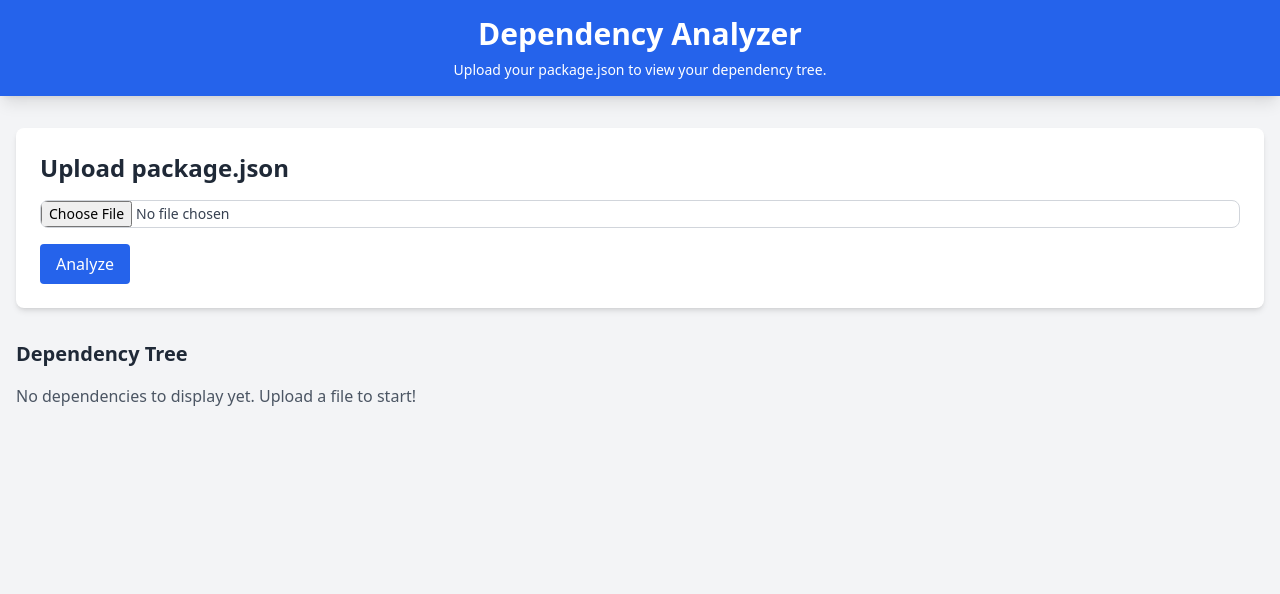
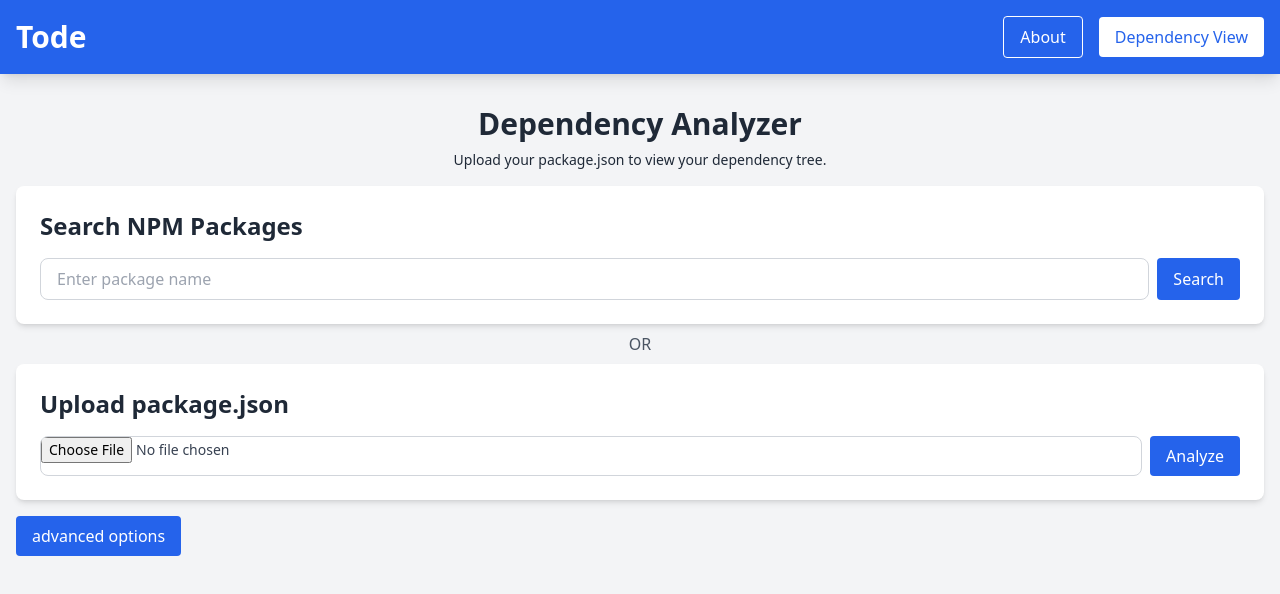
Before and after one commit to bayethelungah/Tode-Client, a React (Vite) app: page /dependency in a window 1280 px wide. Shown: the top 594 px of the page. Built offline with nearby package versions, Linux system fonts and the light colour scheme.

Commit message:
added search functionality and advanced options

```diff
--- a/src/pages/DependencyView.tsx
+++ b/src/pages/DependencyView.tsx
@@ -1,9 +1,25 @@
 import React, { useState } from "react";
+import { useNavigate } from "react-router-dom";
+import { DependencyNode, StatusColor } from "../types";
+import { DependencyTreeGenerator } from "../components/DependencyTreeGenerator";
+import Nav from "../components/Nav";
+import { fetchDependencies } from "../utils";
+
+const DEFAULT_SEARCH_DEPTH = 3;
+const MAX_SEARCH_DEPTH = 5;
+const MIN_SEARCH_DEPTH = 1;
 
 const DependencyView: React.FC = () => {
+  const navigate = useNavigate();
   const [file, setFile] = useState<File | null>(null);
   const [loading, setLoading] = useState(false);
-  const [dependencies, setDependencies] = useState<any>(null);
+  const [dependencies, setDependencies] = useState<DependencyNode | null>(null);
+  const [searchTerm, setSearchTerm] = useState('');
+  const [isSearching, setIsSearching] = useState(false);
+  const [error, setError] = useState<string | null>(null);
+  const [searchDepth, setSearchDepth] = useState(DEFAULT_SEARCH_DEPTH);
+  const [showOptions, setShowOptions] = useState(false);
+  const [showDevDependencies, setShowDevDependencies] = useState(false);
 
   const readFileAsync = (file: File): Promise<string> => {
     return new Promise((resolve, reject) => {
@@ -44,50 +60,134 @@ const DependencyView: React.FC = () => {
       return;
     }
 
-    const formData = {
-      content: await readFileAsync(file)
+
+    setLoading(true);
+    const dependencies = await fetchDependencies({body: await readFileAsync(file)}, "upload", { searchDepth });
+    setDependencies(dependencies.body as DependencyNode);
+    setError(dependencies.errorMessage);
+    setLoading(false);
   };
 
+  const handleSearch = async (e: React.FormEvent) => {
+    e.preventDefault();
 
-    try {
-      setLoading(true);
-      const response = await fetch("http://localhost:8080/api/dependencies", {
-        method: "POST",
-        headers: {
-          'Content-Type': 'application/json'
-        },
-        body: JSON.stringify(formData),
-      });
-
-      if (!response.ok) {
-        throw new Error("Failed to fetch dependencies.");
-      }
-
-      const data = await response.json();
-      setDependencies(data.dependencies); // Assuming API returns a `dependencies` object
-    } catch (error) {
-      console.error("Error:", error);
-      alert("An error occurred while fetching dependencies.");
-    } finally {
-      setLoading(false);
-    }
+    setIsSearching(true);
+    const dependencies = await fetchDependencies({ body: searchTerm }, "search", { searchDepth });
+    setDependencies(dependencies.body as DependencyNode);
+    setError(dependencies.errorMessage);
+    setIsSearching(false);
   };
 
   return (
     <div className="min-h-screen bg-gray-100 text-gray-800">
-      {/* Header */}
-      <header className="bg-blue-600 text-white py-4 shadow-lg">
-        <div className="container mx-auto text-center">
+      <Nav />
+        <div className="container mx-auto text-center mt-8">
           <h1 className="text-3xl font-bold">Dependency Analyzer</h1>
           <p className="text-sm mt-2">Upload your package.json to view your dependency tree.</p>
+          {error && <p className="text-red-500 mt-2">{error}</p>}
         </div>
-      </header>
+
+      {/* legend and back button */}
+      {dependencies && (
+        <>
+        <div className="absolute left-4 top-24">
+          <button
+          className="px-4 py-2 bg-blue-600 text-white rounded hover:bg-blue-700 transition"
+          onClick={() => navigate("/dependency")}
+        >
+          Back
+          </button>
+        </div>
+            <div className="absolute left-4 top-40 bg-white p-4 rounded-lg shadow-md">
+            <h3 className="font-bold mb-2">Status Legend</h3>
+            <div className="space-y-2">
+              <div className="flex items-center">
+                <div className={`w-6 h-6 rounded-full ${StatusColor.ok} mr-2`}></div>
+                <span>Up to date</span>
+              </div>
+              <div className="flex items-center">
+                <div className={`w-6 h-6 rounded-full ${StatusColor.outdated} mr-2`}></div>
+                <span>Outdated</span>
+              </div>
+              <div className="flex items-center">
+                <div className={`w-6 h-6 rounded-full ${StatusColor.vulnerable} mr-2`}></div>
+                <span>Vulnerable</span>
+              </div>
+              <div className="flex items-center">
+                <div className={`w-6 h-6 rounded-full ${StatusColor.default} mr-2`}></div>
+                <span>Unknown</span>
+              </div>
+            </div>
+          </div>
+          </>
+      )}
+
 
       {/* Main Content */}
-      <main className="container mx-auto mt-8 px-4">
-        <section className="bg-white p-6 rounded-lg shadow-md">
+      <main className="container mx-auto px-4">
+        {!dependencies ? (
+          <>
+
+            <SearchPackages
+              searchTerm={searchTerm}
+              setSearchTerm={setSearchTerm}
+              isSearching={isSearching}
+              handleSearch={handleSearch}
+            />
+            <p className="text-gray-600 text-center m-2">OR</p>
+           <FileUploadSection
+            handleSubmit={handleSubmit}
+            handleFileUpload={handleFileUpload}
+            loading={loading}
+            />
+            {showOptions ? (
+              <OptionsSection
+                searchDepth={searchDepth}
+                setSearchDepth={setSearchDepth}
+                showDevDependencies={showDevDependencies}
+                setShowDevDependencies={setShowDevDependencies}
+                setShowOptions={setShowOptions}
+              />
+            ) : (
+              <button className=" mt-4 px-4 py-2 bg-blue-600 text-white rounded hover:bg-blue-700 transition"
+                onClick={() => setShowOptions(true)}
+              >
+                advanced options
+              </button>
+            )}
+          </>
+        ) : (
+          <>
+            {loading ? (
+              <p>Loading dependency tree...</p>
+            ) : (
+              <div className="flex flex-col items-center justify-center">
+                <DependencyTreeGenerator dependencies={dependencies} maxDepth={0} />
+              </div>
+            )}
+          </>
+        )}
+      </main>
+    </div>
+  );
+};
+
+export default DependencyView;
+
+
+const FileUploadSection = ({
+  handleSubmit,
+  handleFileUpload,
+  loading
+}: {
+  handleSubmit: (e: React.FormEvent) => void;
+  handleFileUpload: (e: React.ChangeEvent<HTMLInputElement>) => void;
+  loading: boolean;
+}) => (
+  <section className="bg-white p-6 rounded-lg shadow-md mt-2">
     <h2 className="text-2xl font-bold mb-4">Upload package.json</h2>
     <form onSubmit={handleSubmit} className="space-y-4">
+    <div className="flex gap-2">
       <input
         type="file"
         accept=".json"
@@ -100,24 +200,81 @@ const DependencyView: React.FC = () => {
       >
           {loading ? "Processing..." : "Analyze"}
         </button>
+      </div>
     </form>
   </section>
-
-        {/* Dependency Tree Display */}
-        <section className="mt-8">
-          <h2 className="text-xl font-bold mb-4">Dependency Tree</h2>
-          {loading && <p>Loading dependency tree...</p>}
-          {dependencies ? (
-            <div id="dependency-tree" className="bg-gray-50 p-4 rounded-lg shadow-md">
-              <pre className="text-sm">{JSON.stringify(dependencies, null, 2)}</pre>
+);
+const SearchPackages = ({
+  searchTerm,
+  setSearchTerm,
+  isSearching,
+  handleSearch
+}: {
+  searchTerm: string;
+  setSearchTerm: (term: string) => void;
+  isSearching: boolean;
+  handleSearch: (e: React.FormEvent) => void;
+}) => {
+  return (
+    <section className="bg-white p-6 rounded-lg shadow-md mt-4">
+      <h2 className="text-2xl font-bold mb-4">Search NPM Packages</h2>
+      <form onSubmit={handleSearch} className="space-y-4">
+        <div className="flex gap-2">
+          <input
+            type="text"
+            value={searchTerm}
+            onChange={(e) => setSearchTerm(e.target.value)}
+            placeholder="Enter package name"
+            className="flex-1 px-4 py-2 border border-gray-300 rounded-lg focus:outline-none focus:ring-2 focus:ring-blue-500 focus:border-blue-500"
+          />
+          <button
+            type="submit"
+            disabled={isSearching}
+            className="px-4 py-2 bg-blue-600 text-white rounded hover:bg-blue-700 disabled:bg-blue-400"
+          >
+            {isSearching ? "Searching..." : "Search"}
+          </button>
         </div>
-          ) : (
-            <p className="text-gray-600">No dependencies to display yet. Upload a file to start!</p>
-          )}
+      </form>
     </section>
-      </main>
-    </div>
   );
 };
 
-export default DependencyView;
+const OptionsSection = ({
+  searchDepth,
+  setSearchDepth,
+  showDevDependencies,
+  setShowDevDependencies,
+  setShowOptions
+}: {
+  searchDepth: number;
+  setSearchDepth: (depth: number) => void;
+  showDevDependencies: boolean;
+  setShowDevDependencies: (show: boolean) => void;
+  setShowOptions: (show: boolean) => void;
+}) => (
+  <section className="bg-white p-6 rounded-lg shadow-md mb-4 flex flex-col items-start justify-center mt-4">
+    <h1 className="text-2xl font-bold mb-4 text-center">Options</h1>
+    <div className="flex items-center justify-center space-x-4">
+    <p className="font-bold ">Search Depth</p>
+      <input
+        type="number"
+        min={MIN_SEARCH_DEPTH}
+        max={MAX_SEARCH_DEPTH}
+        value={searchDepth}
+        onChange={(e) => setSearchDepth(parseInt(e.target.value))}
+        className="border border-gray-300 rounded-lg focus:outline-none focus:ring-2 focus:ring-blue-500 focus:border-blue-500 pl-2"
+      />
+      <h3 className="text-gray-600">Maximum depth to search dependencies ({MIN_SEARCH_DEPTH}-{MAX_SEARCH_DEPTH})</h3>
+    </div>
+    <div className="flex items-center justify-center space-x-4">
+      <p className="font-bold">Show Dev Dependencies</p>
+      <input type="checkbox" checked={showDevDependencies} onChange={() => setShowDevDependencies(!showDevDependencies)} />
+    </div>
+    <button className="mt-4 px-4 py-2 bg-blue-600 text-white rounded hover:bg-blue-700 transition"
+      onClick={() => setShowOptions(false)}
+    >
+      close
+    </button>
+  </section>
+);
```
Lines whose indentation alone changed are shown as unchanged.
